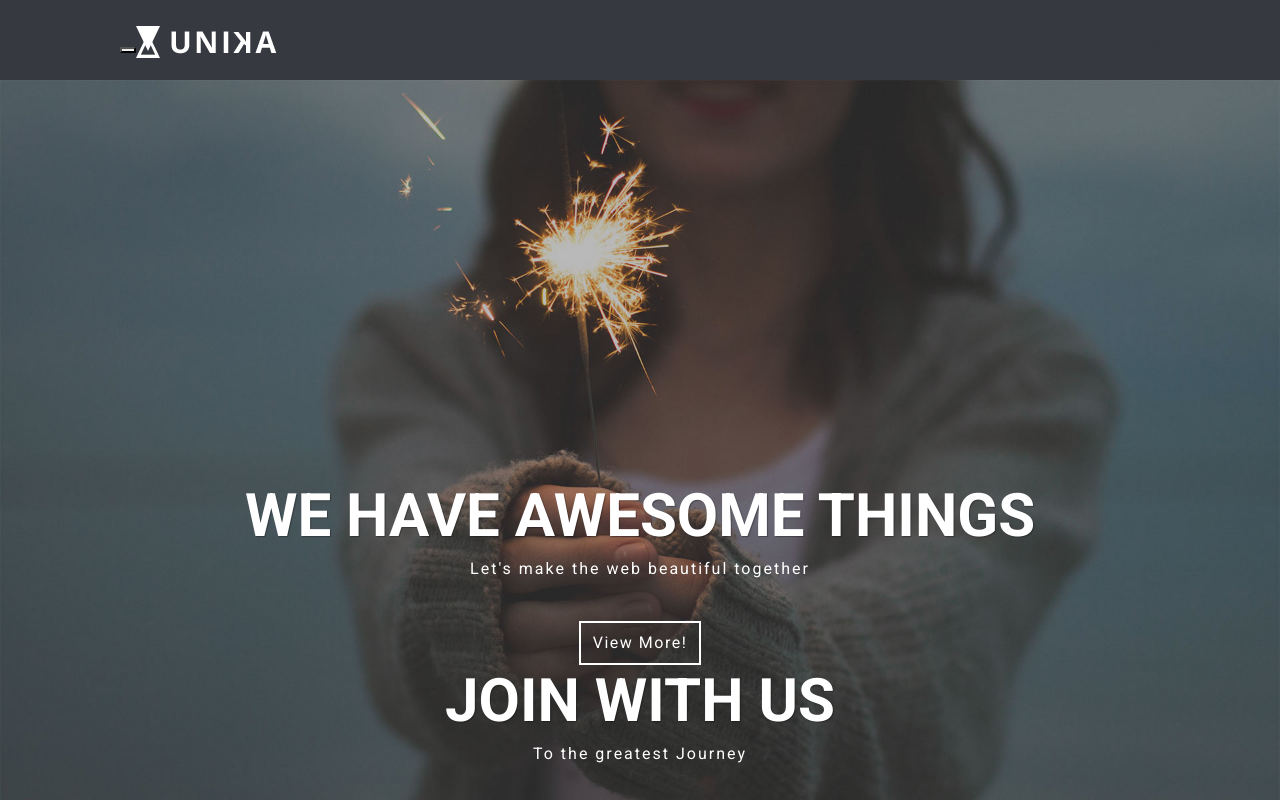
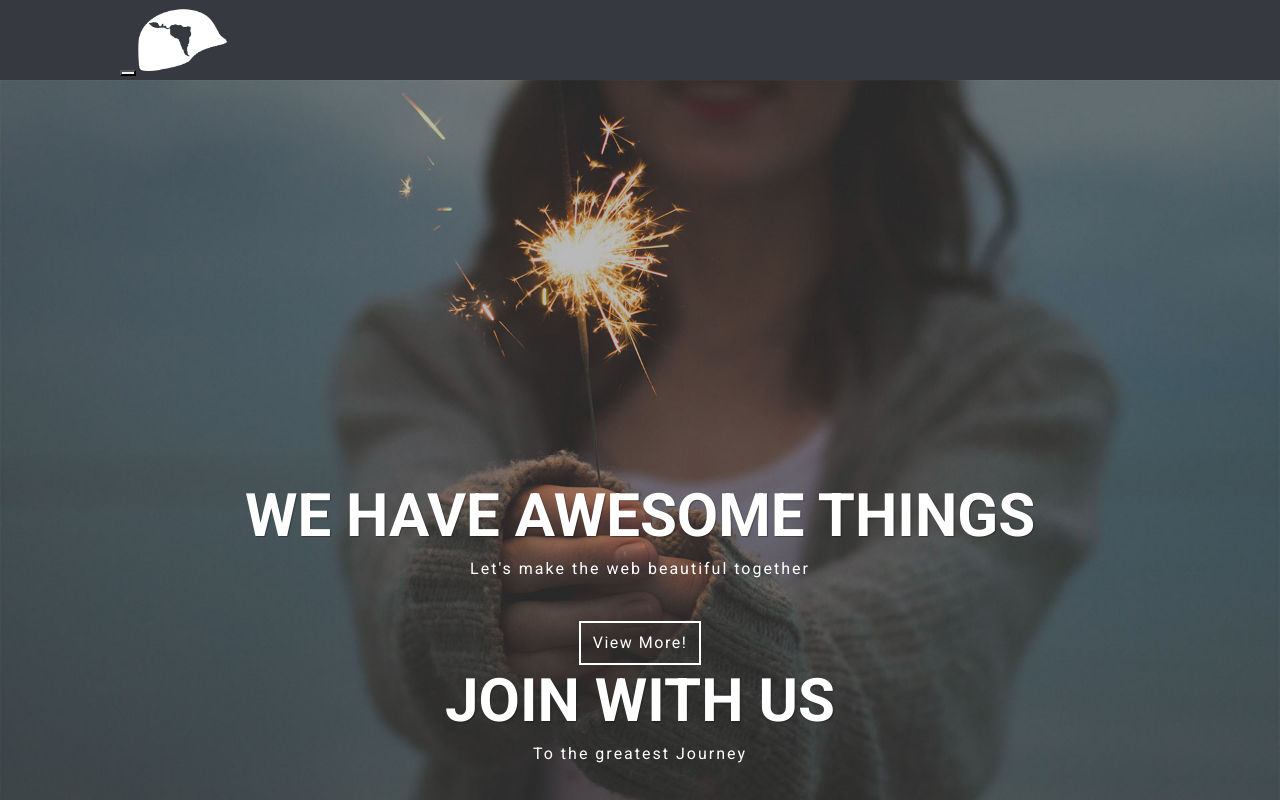
Before and after one commit to USML-A3/usml, an Angular app: page / in a window 1280 px wide. Shown: the top 800 px of the page. Built offline with nearby package versions, Linux system fonts and the light colour scheme.

Commit message:
Change Logo

```diff
--- a/src/app/components/navbar/navbar.component.html
+++ b/src/app/components/navbar/navbar.component.html
@@ -19,7 +19,7 @@
           <span class="icon-bar"></span>
           <span class="icon-bar"></span>
         </button>
-        <a class="navbar-brand page-scroll" href="index.html">Unika</a>
+        <a class="page-scroll" href="index.html" ><img class="usml-logo" src="../../../assets/img/usmlcascoblancochico.png" /></a>
       </div>
 
       <div class="collapse navbar-collapse" id="bs-example-navbar-collapse-1">
--- a/src/app/components/navbar/navbar.component.scss
+++ b/src/app/components/navbar/navbar.component.scss
@@ -0,0 +1,3 @@
+.usml-logo{
+  width: 30%;
+}
```
Also changed, not shown: src/assets/img/usmlcascoblancochico.png (added).
